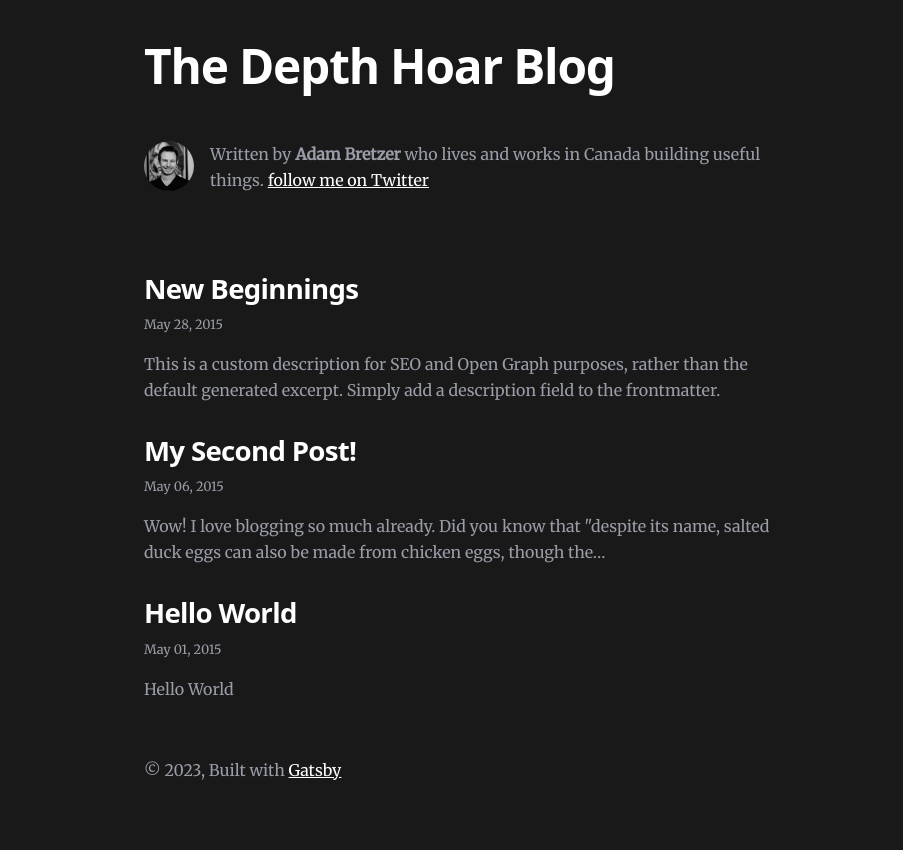
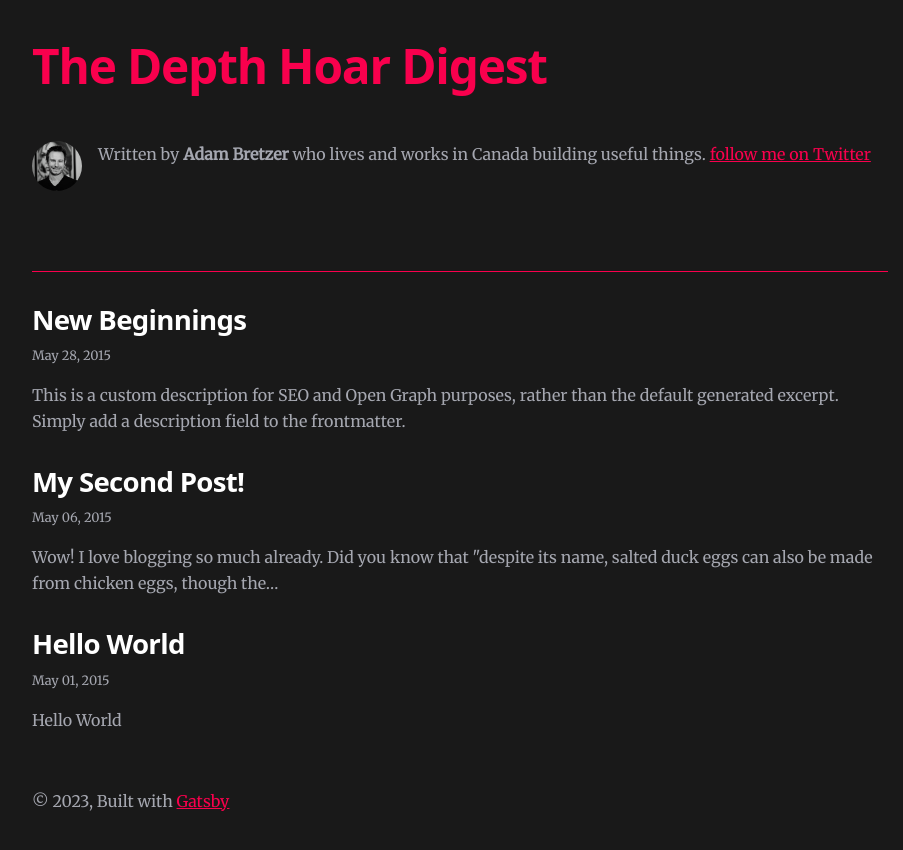
Before and after one commit to Depth-Hoar/Depth-Digest, a Gatsby site: page / in a window 1280 px wide. Shown: the whole page, without its empty margins (180-1083 px from the left). Built offline with nearby package versions, Linux system fonts and the light colour scheme; Gatsby itself is replaced by a stand-in of ours.

Commit message:
colors and custom prism theme

```diff
--- a/gatsby-browser.js
+++ b/gatsby-browser.js
@@ -7,4 +7,5 @@
 import "./src/style.css"
 
 // Highlighting for code blocks
-import "prismjs/themes/prism.css"
+// import "prismjs/themes/prism.css"
+import "./src/custom-prism-theme.css";
--- a/gatsby-config.js
+++ b/gatsby-config.js
@@ -9,7 +9,7 @@
  */
 module.exports = {
   siteMetadata: {
-    title: `The Depth Hoar Blog`,
+    title: `The Depth Hoar Digest`,
     author: {
       name: `Adam Bretzer`,
       summary: `who lives and works in Canada building useful things.`,
--- /dev/null
+++ b/src/custom-prism-theme.css
@@ -0,0 +1,140 @@
+/**
+ * prism.js default theme for JavaScript, CSS and HTML
+ * Based on dabblet (http://dabblet.com)
+ * @author Lea Verou
+ */
+
+ code[class*="language-"],
+ pre[class*="language-"] {
+   color: black;
+   background: none;
+   text-shadow: 0 1px white;
+   font-family: Consolas, Monaco, 'Andale Mono', 'Ubuntu Mono', monospace;
+   font-size: 1em;
+   text-align: left;
+   white-space: pre;
+   word-spacing: normal;
+   word-break: normal;
+   word-wrap: normal;
+   line-height: 1.5;
+
+   -moz-tab-size: 4;
+   -o-tab-size: 4;
+   tab-size: 4;
+
+   -webkit-hyphens: none;
+   -moz-hyphens: none;
+   -ms-hyphens: none;
+   hyphens: none;
+ }
+
+ pre[class*="language-"]::-moz-selection, pre[class*="language-"] ::-moz-selection,
+ code[class*="language-"]::-moz-selection, code[class*="language-"] ::-moz-selection {
+   text-shadow: none;
+   background: #b3d4fc;
+ }
+
+ pre[class*="language-"]::selection, pre[class*="language-"] ::selection,
+ code[class*="language-"]::selection, code[class*="language-"] ::selection {
+   text-shadow: none;
+   background: #b3d4fc;
+ }
+
+ @media print {
+   code[class*="language-"],
+   pre[class*="language-"] {
+     text-shadow: none;
+   }
+ }
+
+ /* Code blocks */
+ pre[class*="language-"] {
+   padding: 1em;
+   margin: .5em 0;
+   overflow: auto;
+ }
+
+ :not(pre) > code[class*="language-"],
+ pre[class*="language-"] {
+   background: #f5f2f0;
+ }
+
+ /* Inline code */
+ :not(pre) > code[class*="language-"] {
+   padding: .1em;
+   border-radius: .3em;
+   white-space: normal;
+ }
+
+ .token.comment,
+ .token.prolog,
+ .token.doctype,
+ .token.cdata {
+   color: slategray;
+ }
+
+ .token.punctuation {
+   color: #999;
+ }
+
+ .token.namespace {
+   opacity: .7;
+ }
+
+ .token.property,
+ .token.tag,
+ .token.boolean,
+ .token.number,
+ .token.constant,
+ .token.symbol,
+ .token.deleted {
+   color: #905;
+ }
+
+ .token.selector,
+ .token.attr-name,
+ .token.string,
+ .token.char,
+ .token.builtin,
+ .token.inserted {
+   color: #690;
+ }
+
+ .token.operator,
+ .token.entity,
+ .token.url,
+ .language-css .token.string,
+ .style .token.string {
+   color: #9a6e3a;
+   /* This background color was intended by the author of this theme. */
+   background: hsla(0, 0%, 100%, .5);
+ }
+
+ .token.atrule,
+ .token.attr-value,
+ .token.keyword {
+   color: #07a;
+ }
+
+ .token.function,
+ .token.class-name {
+   color: #DD4A68;
+ }
+
+ .token.regex,
+ .token.important,
+ .token.variable {
+   color: #e90;
+ }
+
+ .token.important,
+ .token.bold {
+   font-weight: bold;
+ }
+ .token.italic {
+   font-style: italic;
+ }
+
+ .token.entity {
+   cursor: help;
+ }
--- a/src/pages/index.js
+++ b/src/pages/index.js
@@ -25,6 +25,7 @@
   return (
     <Layout location={location} title={siteTitle}>
       <Bio />
+      <hr />
       <ol style={{ listStyle: `none` }}>
         {posts.map(post => {
           const title = post.frontmatter.title || post.fields.slug
@@ -37,6 +38,7 @@
                 itemType="http://schema.org/Article"
               >
                 <header>
+
                   <h2>
                     <Link to={post.fields.slug} itemProp="url">
                       <span itemProp="headline">{title}</span>
--- a/src/style.css
+++ b/src/style.css
@@ -11,7 +11,7 @@
   --maxWidth-3xl: 48rem;
   --maxWidth-4xl: 56rem;
   --maxWidth-full: "100%";
-  --maxWidth-wrapper: var(--maxWidth-2xl);
+  --maxWidth-wrapper: var(--maxWidth-4xl);
   --spacing-px: "1px";
   --spacing-0: 0;
   --spacing-1: 0.25rem;
@@ -52,12 +52,12 @@
   --fontSize-5: 2.074rem;
   --fontSize-6: 2.488rem;
   --fontSize-7: 2.986rem;
-  --color-primary: #ffffff;
-  --color-text: #9a9da8;
-  --color-text-light: #4f5969;
-  --color-heading: #1a202c;
-  --color-heading-black: rgb(255, 255, 255);
-  --color-accent: #ffffff;
+  --color-primary: #F9004D;
+  --color-text: #a5a7b0;
+  --color-text-light: #ffffff;
+  --color-heading: #ffffff;
+  --color-heading-black: #F9004D;
+  --color-accent: #F9004D;
 }
 
 /* HTML elements */
@@ -268,7 +268,7 @@
 
 .post-list-item h2 {
   font-size: var(--fontSize-4);
-  color: var(--color-primary);
+  color: var(--color-heading);
   margin-bottom: var(--spacing-2);
   margin-top: var(--spacing-0);
 }
```
